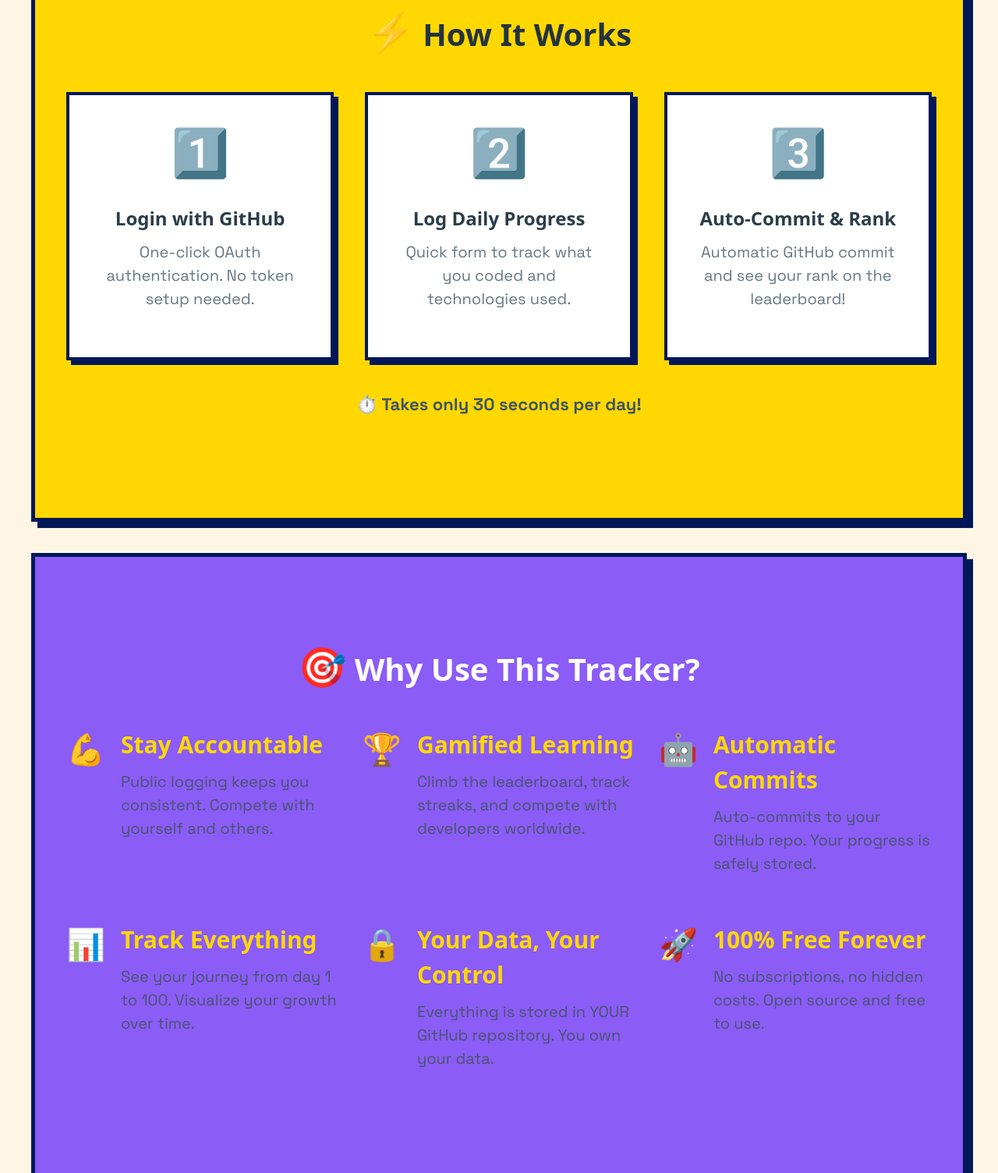
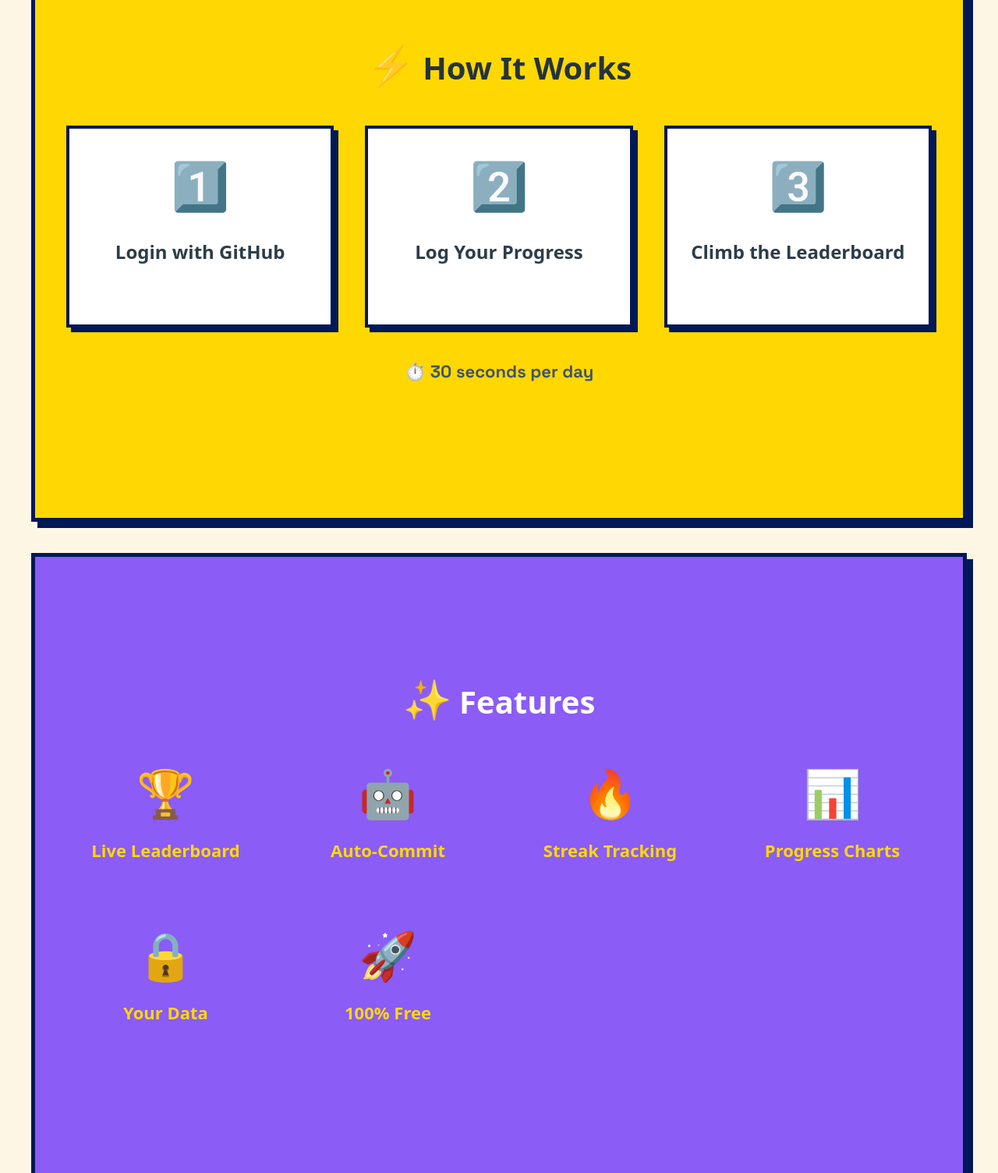
Before and after one commit to bhushcodes/100-days-of-code-tracker, a website: page index.html in a window 1280 px wide. Shown: the part 971-2475 px from the top of the page at 78% size. Drawn offline with nearby package versions, Linux system fonts and the light colour scheme.

Commit message:
Make homepage more concise: reduce text and simplify messaging

```diff
--- a/index.html
+++ b/index.html
@@ -36,10 +36,7 @@
           <span class="typing-text">100 Days of Code Tracker</span>
         </h1>
         <p class="hero-subtitle" style="font-size: 1.3rem; margin-bottom: 1.5rem;">
-          Turn the #100DaysOfCode challenge into a <span class="highlight-text">competitive game</span> with automatic GitHub commits and live leaderboards
-        </p>
-        <p style="margin-bottom: 2rem; opacity: 0.9;">
-          <strong>Track your progress • Stay accountable • Compete with developers worldwide</strong>
+          Gamified #100DaysOfCode with <span class="highlight-text">auto-commits</span> and <span class="highlight-text">live leaderboards</span>
         </p>
         <div class="button-group">
           <a class="button button-primary" href="log-oauth-login.html">
@@ -63,72 +60,51 @@
       <div style="display: grid; grid-template-columns: repeat(auto-fit, minmax(250px, 1fr)); gap: 2rem; text-align: center;">
         <div style="padding: 1.5rem; background: #fff; border: 4px solid var(--neo-border); box-shadow: 6px 6px 0 var(--neo-border);">
           <div style="font-size: 3rem; margin-bottom: 1rem;">1️⃣</div>
-          <h3 style="margin-bottom: 0.5rem; font-size: 1.2rem;">Login with GitHub</h3>
-          <p style="opacity: 0.8;">One-click OAuth authentication. No token setup needed.</p>
+          <h3 style="font-size: 1.2rem;">Login with GitHub</h3>
         </div>
         <div style="padding: 1.5rem; background: #fff; border: 4px solid var(--neo-border); box-shadow: 6px 6px 0 var(--neo-border);">
           <div style="font-size: 3rem; margin-bottom: 1rem;">2️⃣</div>
-          <h3 style="margin-bottom: 0.5rem; font-size: 1.2rem;">Log Daily Progress</h3>
-          <p style="opacity: 0.8;">Quick form to track what you coded and technologies used.</p>
+          <h3 style="font-size: 1.2rem;">Log Your Progress</h3>
         </div>
         <div style="padding: 1.5rem; background: #fff; border: 4px solid var(--neo-border); box-shadow: 6px 6px 0 var(--neo-border);">
           <div style="font-size: 3rem; margin-bottom: 1rem;">3️⃣</div>
-          <h3 style="margin-bottom: 0.5rem; font-size: 1.2rem;">Auto-Commit & Rank</h3>
-          <p style="opacity: 0.8;">Automatic GitHub commit and see your rank on the leaderboard!</p>
+          <h3 style="font-size: 1.2rem;">Climb the Leaderboard</h3>
         </div>
       </div>
       <p style="text-align: center; margin-top: 2rem; font-weight: 700; font-size: 1.1rem;">
-        ⏱️ Takes only 30 seconds per day!
+        ⏱️ 30 seconds per day
       </p>
     </section>
 
     <!-- Why Join Section -->
     <section class="card nes-container is-rounded" style="margin: 2rem auto; max-width: 1200px; background: var(--neo-purple); color: #fff; border: 5px solid var(--neo-border); padding: 2rem;">
       <h2 style="text-align: center; margin-bottom: 2rem; font-size: 2rem; color: #fff;">
-        <span class="icon">🎯</span> Why Use This Tracker?
+        <span class="icon">✨</span> Features
       </h2>
-      <div style="display: grid; grid-template-columns: repeat(auto-fit, minmax(280px, 1fr)); gap: 1.5rem;">
-        <div style="display: flex; gap: 1rem; align-items: start;">
-          <div style="font-size: 2rem;">💪</div>
-          <div>
-            <h3 style="margin-bottom: 0.5rem; color: var(--neo-yellow);">Stay Accountable</h3>
-            <p style="opacity: 0.9;">Public logging keeps you consistent. Compete with yourself and others.</p>
-          </div>
+      <div style="display: grid; grid-template-columns: repeat(auto-fit, minmax(200px, 1fr)); gap: 1.5rem; text-align: center;">
+        <div>
+          <div style="font-size: 3rem; margin-bottom: 0.5rem;">🏆</div>
+          <h3 style="color: var(--neo-yellow); font-size: 1.1rem;">Live Leaderboard</h3>
         </div>
-        <div style="display: flex; gap: 1rem; align-items: start;">
-          <div style="font-size: 2rem;">🏆</div>
-          <div>
-            <h3 style="margin-bottom: 0.5rem; color: var(--neo-yellow);">Gamified Learning</h3>
-            <p style="opacity: 0.9;">Climb the leaderboard, track streaks, and compete with developers worldwide.</p>
-          </div>
+        <div>
+          <div style="font-size: 3rem; margin-bottom: 0.5rem;">🤖</div>
+          <h3 style="color: var(--neo-yellow); font-size: 1.1rem;">Auto-Commit</h3>
         </div>
-        <div style="display: flex; gap: 1rem; align-items: start;">
-          <div style="font-size: 2rem;">🤖</div>
-          <div>
-            <h3 style="margin-bottom: 0.5rem; color: var(--neo-yellow);">Automatic Commits</h3>
-            <p style="opacity: 0.9;">Auto-commits to your GitHub repo. Your progress is safely stored.</p>
-          </div>
+        <div>
+          <div style="font-size: 3rem; margin-bottom: 0.5rem;">🔥</div>
+          <h3 style="color: var(--neo-yellow); font-size: 1.1rem;">Streak Tracking</h3>
         </div>
-        <div style="display: flex; gap: 1rem; align-items: start;">
-          <div style="font-size: 2rem;">📊</div>
-          <div>
-            <h3 style="margin-bottom: 0.5rem; color: var(--neo-yellow);">Track Everything</h3>
-            <p style="opacity: 0.9;">See your journey from day 1 to 100. Visualize your growth over time.</p>
-          </div>
+        <div>
+          <div style="font-size: 3rem; margin-bottom: 0.5rem;">📊</div>
+          <h3 style="color: var(--neo-yellow); font-size: 1.1rem;">Progress Charts</h3>
         </div>
-        <div style="display: flex; gap: 1rem; align-items: start;">
-          <div style="font-size: 2rem;">🔒</div>
-          <div>
-            <h3 style="margin-bottom: 0.5rem; color: var(--neo-yellow);">Your Data, Your Control</h3>
-            <p style="opacity: 0.9;">Everything is stored in YOUR GitHub repository. You own your data.</p>
-          </div>
+        <div>
+          <div style="font-size: 3rem; margin-bottom: 0.5rem;">🔒</div>
+          <h3 style="color: var(--neo-yellow); font-size: 1.1rem;">Your Data</h3>
         </div>
-        <div style="display: flex; gap: 1rem; align-items: start;">
-          <div style="font-size: 2rem;">🚀</div>
-          <div>
-            <h3 style="margin-bottom: 0.5rem; color: var(--neo-yellow);">100% Free Forever</h3>
-            <p style="opacity: 0.9;">No subscriptions, no hidden costs. Open source and free to use.</p>
-          </div>
+        <div>
+          <div style="font-size: 3rem; margin-bottom: 0.5rem;">🚀</div>
+          <h3 style="color: var(--neo-yellow); font-size: 1.1rem;">100% Free</h3>
         </div>
       </div>
     </section>
```
